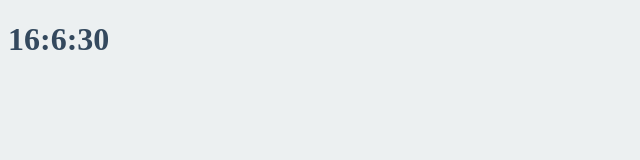
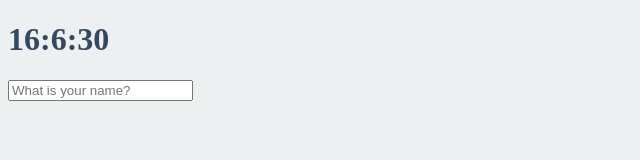
Before and after one commit to simata98/js_momentum, a plain HTML site: page index.html in a window 1280 px wide. Shown: the whole page, without its empty margins (0-640 px from the left). Drawn offline with Linux system fonts and the light colour scheme.

Commit message:
added input name, save name in localStrage

```diff
--- /dev/null
+++ b/greeting.js
@@ -0,0 +1,48 @@
+const form = document.querySelector(".js-form"),
+  input = form.querySelector("input"),
+  greeting = document.querySelector(".js-greetings");
+
+const USER_LS = "currentUser",
+  SHOWING_CN = "showing";
+
+// this helps submitted name store in localStrage
+function saveName(text) {
+  localStorage.setItem(USER_LS, text);
+}
+
+// if you submit name
+function handleSubmit(event) {
+  event.preventDefault(); // this will prevent default function of submit
+  const currentValue = input.value; // put name value in currentValue
+  paintGreeting(currentValue);
+  saveName(currentValue);
+}
+
+// if there isn't submitted name
+function askForName() {
+  form.classList.add(SHOWING_CN);
+  form.addEventListener("submit", handleSubmit);
+}
+// if there is submitted name
+function paintGreeting(text) {
+  // classList is adding classname
+  form.classList.remove(SHOWING_CN); // if you want to paint, hide form!
+  greeting.classList.add(SHOWING_CN);
+  greeting.innerText = `Hello ${text}`;
+}
+
+function loadName() {
+  const currentUser = localStorage.getItem(USER_LS);
+  if (currentUser === null) {
+    askForName();
+  } else {
+    // bring "paintGreeting" from local storage
+    paintGreeting(currentUser);
+  }
+}
+
+function init() {
+  loadName();
+}
+
+init();
--- a/index.css
+++ b/index.css
@@ -2,9 +2,8 @@ body {
   background-color: #ecf0f1;
 }
 
-h1 {
+body {
   color: #34495e;
-  transition: color 0.5s ease-in-out;
 }
 
 .clicked {
@@ -14,3 +13,12 @@ h1 {
 .btn{
   cursor: pointer;
 }
+
+.form,
+.greetings{
+  display: none;
+}
+
+.showing {
+  display: block;
+}
--- a/index.html
+++ b/index.html
@@ -7,6 +7,11 @@
   <body>
     <div class="js-clock">
       <h1 class="js-title">00:00</h1>
+      <form class="js-form form">
+        <input type="text" placeholder="What is your name?" />
+      </form>
+      <h4 class="js-greetings greetings"></h4>
     <script src="clock.js"></script>
+    <script src="greeting.js"></script>
   </body>
 </html>
```
